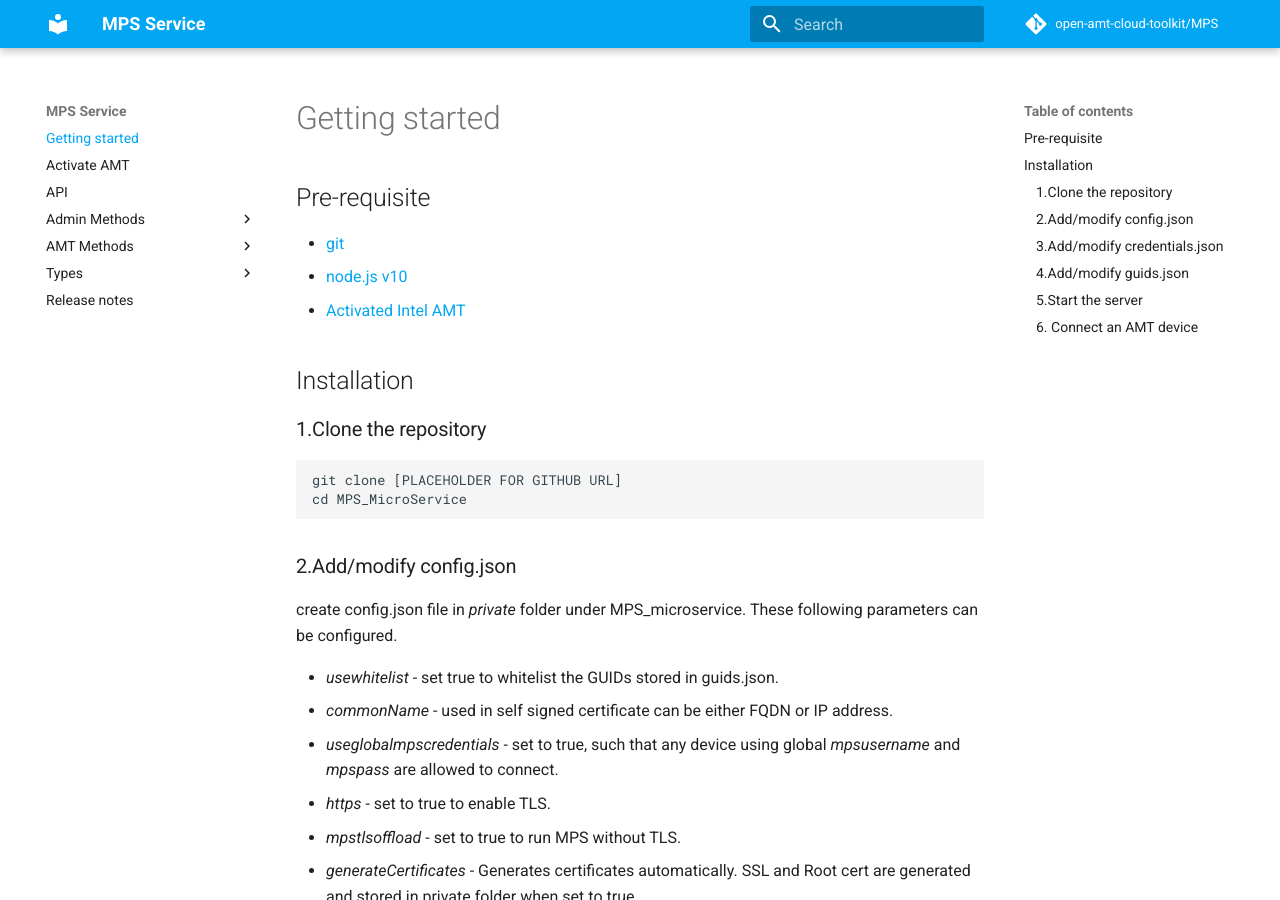
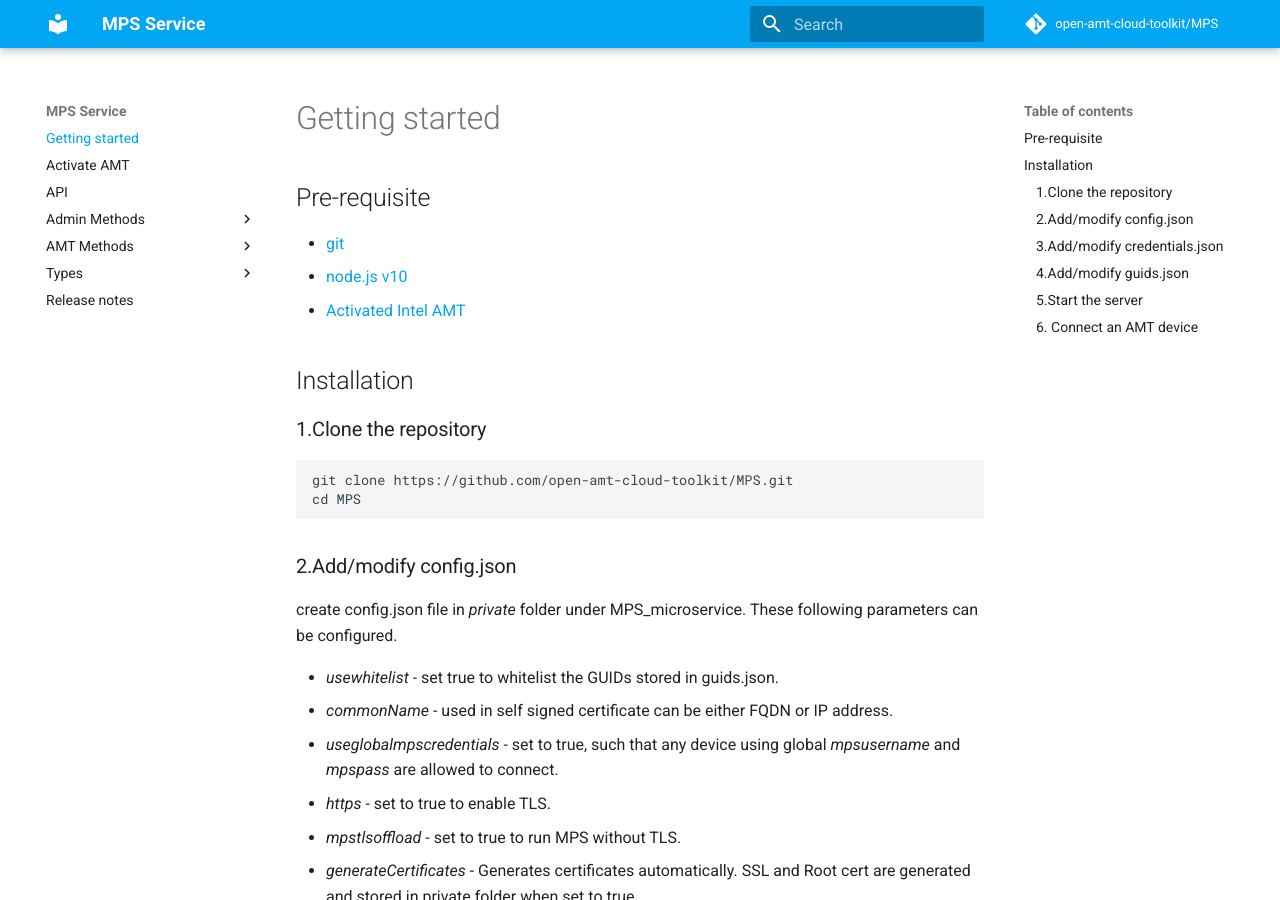
Before and after one commit to open-amt-cloud-toolkit/mps, an MkDocs documentation site: the page built from docs/index.md, in a window 1280 px wide and 900 px high. Built offline with MkDocs 1.6.1 and Material for MkDocs 9.7.7, drawn with Linux system fonts in a browser that asks for light colours; comment, search, counter and statistics services are not loaded.

Commit message:
Update index.md
updated MPS git url in git clone command.

````diff
--- a/docs/index.md
+++ b/docs/index.md
@@ -10,8 +10,8 @@
 
 ### 1.Clone the repository
 ```
-git clone [PLACEHOLDER FOR GITHUB URL]
-cd MPS_MicroService
+git clone https://github.com/open-amt-cloud-toolkit/MPS.git
+cd MPS
 ```
 ### 2.Add/modify config.json
 
````
